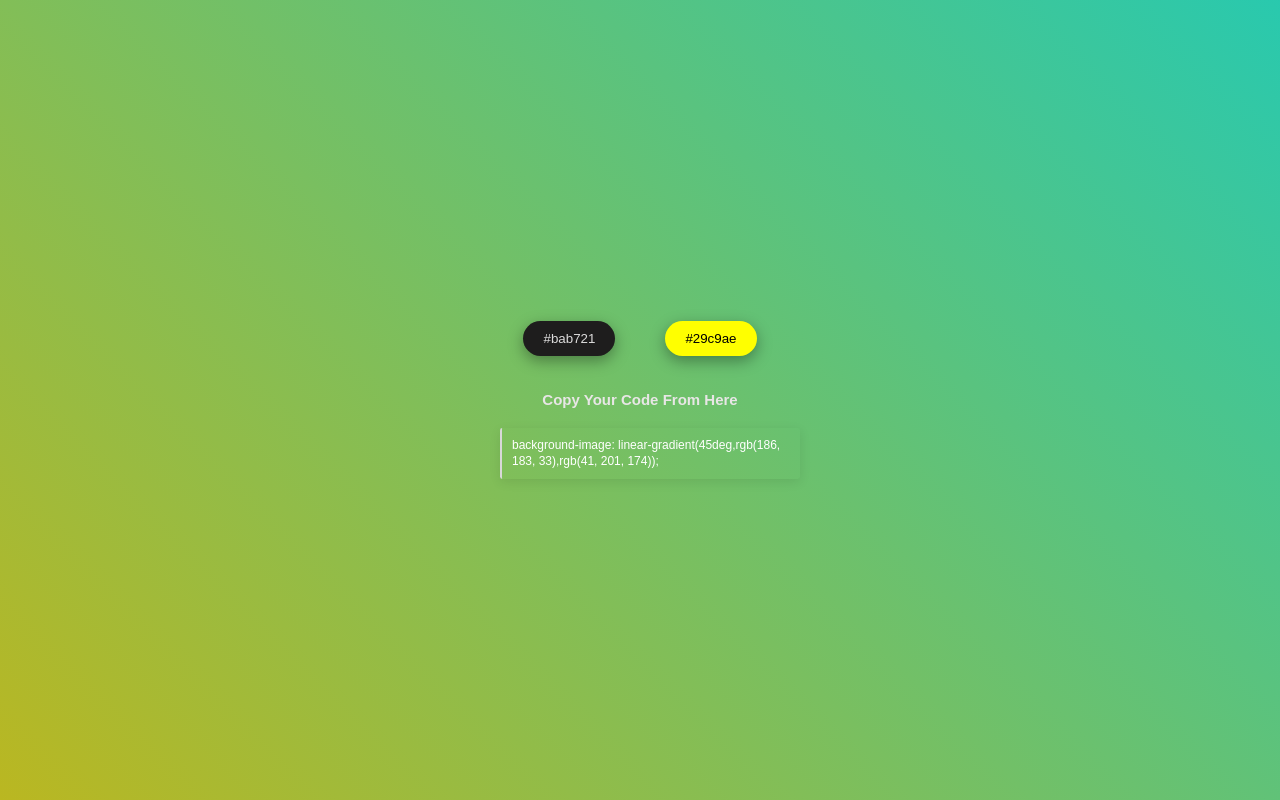
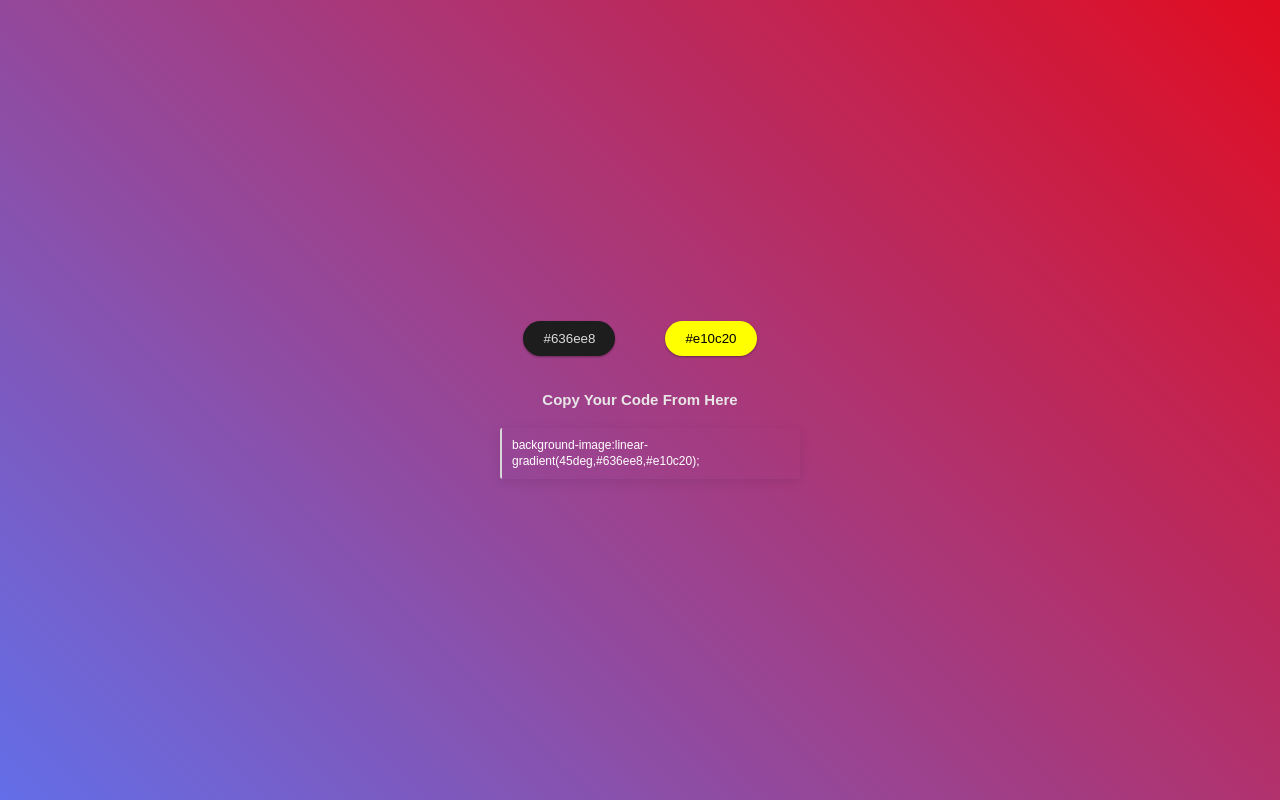
Before and after one commit to anurag-tiw-ari/gradientmaker, a plain HTML site: page index.html in a window 1280 px wide. Drawn offline with Linux system fonts and the light colour scheme.

Commit message:
defualy bg gradieny image change + button box shadow updated

```diff
--- a/index.html
+++ b/index.html
@@ -16,7 +16,7 @@
         section{
             height: 100vh;
             width: 100%;
-            background-image: linear-gradient(45deg,rgb(186, 183, 33),rgb(41, 201, 174));
+            background-image:linear-gradient(45deg,#636ee8,#e10c20);
             display: flex;
             flex-direction: column;
             justify-content: center;
@@ -35,7 +35,7 @@
             padding: 1rem 2rem;
             border-radius: 2.5rem;
             border: none;
-            box-shadow: rgba(0, 0, 0, 0.35) 0px 5px 15px;
+            box-shadow: rgba(0, 0, 0, 0.12) 0px 1px 3px, rgba(0, 0, 0, 0.24) 0px 1px 2px;
             font-family: sans-serif;
             font-weight: 500;
         }
@@ -79,12 +79,12 @@
 <body>
     <section>
         <div class="button">
-            <button class="btn" id="btn1">#bab721</button>
-            <button class="btn" id="btn2">#29c9ae</button>
+            <button class="btn" id="btn1">#636ee8</button>
+            <button class="btn" id="btn2">#e10c20</button>
         </div>
         <h2>Copy Your Code From Here</h2>
         <div class="copycode">
-            background-image: linear-gradient(45deg,rgb(186, 183, 33),rgb(41, 201, 174));
+            background-image:linear-gradient(45deg,#636ee8,#e10c20);
         </div>
     </section>
     <script>
```
